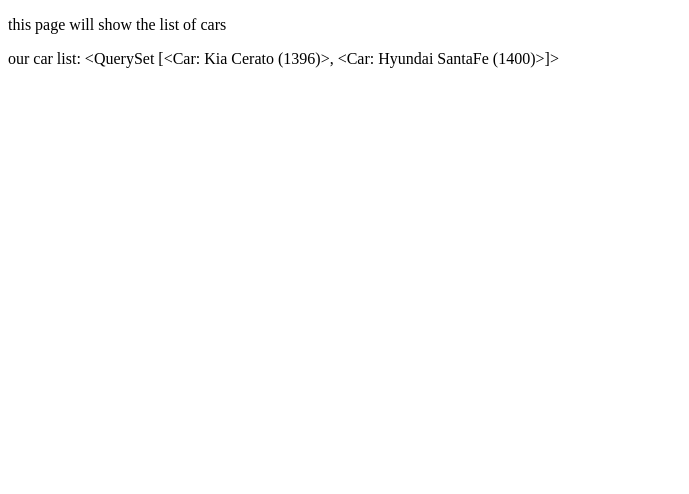
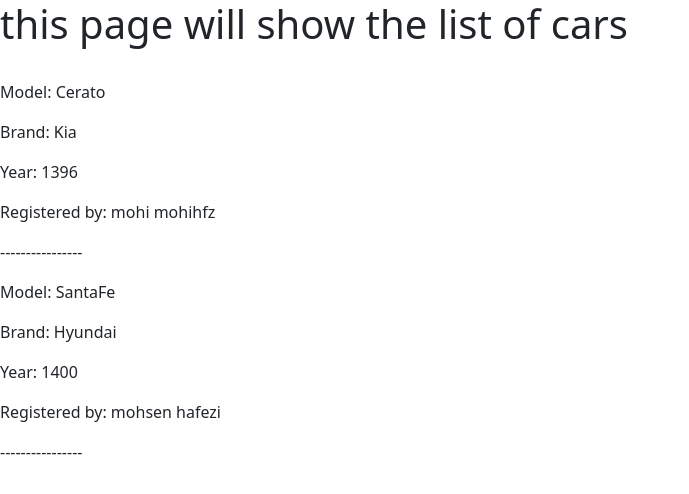
Before and after one commit to mohsenhafezi/carcity, a Django app: page /car/ in a window 1280 px wide. Shown: the top 494 px of the page, without its empty margins (0-689 px from the left). Run offline with Django 5.2, Linux system fonts and the light colour scheme; data comes from the database, SQL or seed files in the repository.

Commit message:
add bootstrap cdn - add template tags from django in templates.

```diff
--- a/car/templates/car/car_list.html
+++ b/car/templates/car/car_list.html
@@ -3,9 +3,24 @@
 <head>
     <meta charset="UTF-8">
     <title>Car List</title>
+    <link href="https://cdn.jsdelivr.net/npm/bootstrap@5.3.3/dist/css/bootstrap.min.css" rel="stylesheet"
+          integrity="sha384-QWTKZyjpPEjISv5WaRU9OFeRpok6YctnYmDr5pNlyT2bRjXh0JMhjY6hW+ALEwIH" crossorigin="anonymous">
+    <script src="https://cdn.jsdelivr.net/npm/bootstrap@5.3.3/dist/js/bootstrap.bundle.min.js"
+            integrity="sha384-YvpcrYf0tY3lHB60NNkmXc5s9fDVZLESaAA55NDzOxhy9GkcIdslK1eN7N6jIeHz"
+            crossorigin="anonymous"></script>
 </head>
 <body>
-<p>this page will show the list of cars</p>
-<p>our car list: {{ cars }}</p>
+<h1>this page will show the list of cars</h1>
+<br>
+{% for car in cars %}
+    <p>Model: {{ car.model }}</p>
+    <p>Brand: {{ car.brand }}</p>
+    <p>Year: {{ car.year }}</p>
+    <p>Registered by: {{ car.registered_by }}</p>
+    <p>----------------</p>
+{% empty %}
+    <p class="text-danger">There is not any car to show</p>
+{% endfor %}
+
 </body>
 </html>
--- a/car/views.py
+++ b/car/views.py
@@ -6,4 +6,4 @@
 def car_page(request):
     cars = Car.objects.all()  # It will get all cars
     context = {'cars': cars}
-    return render(request, 'car/car_list.html',context)
+    return render(request, 'car/car_list.html', context)
```
